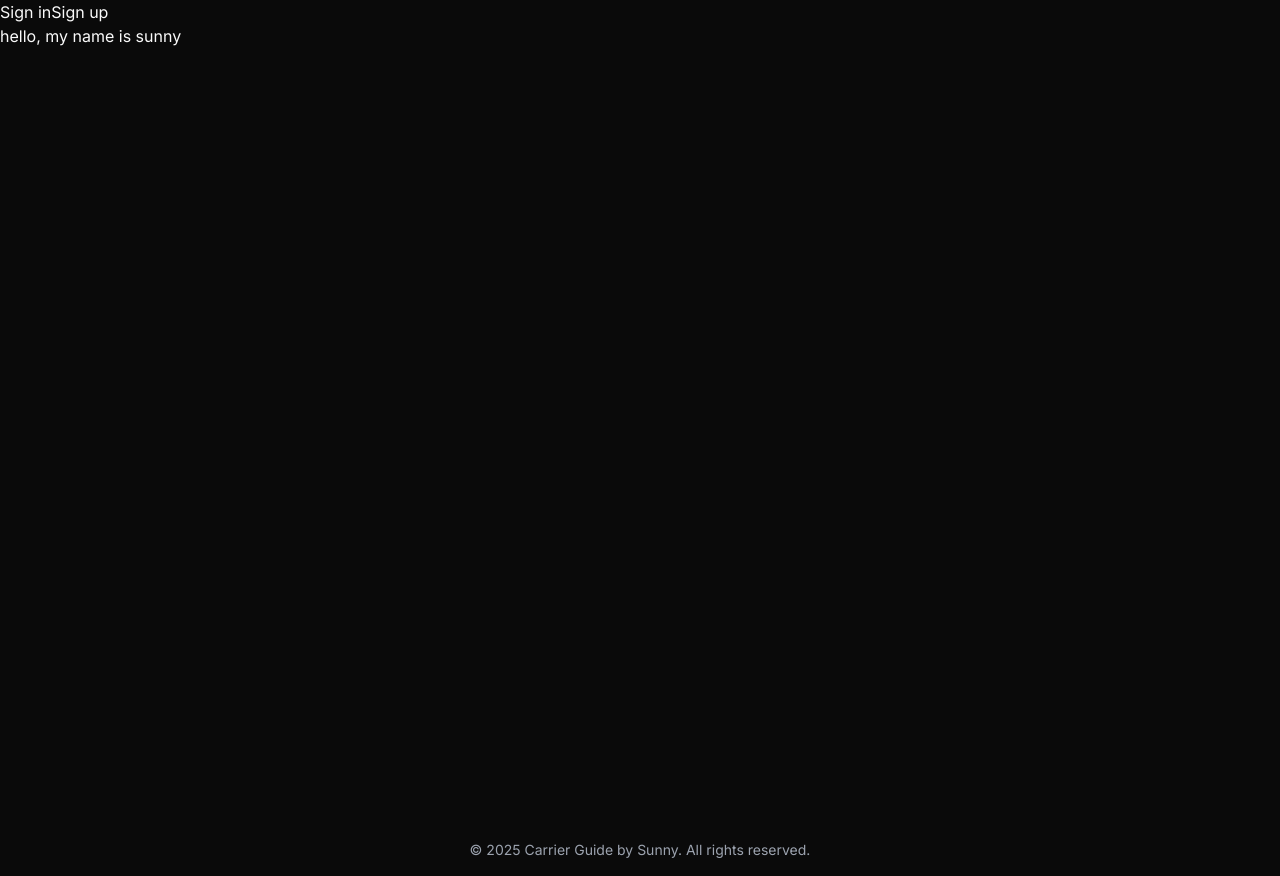
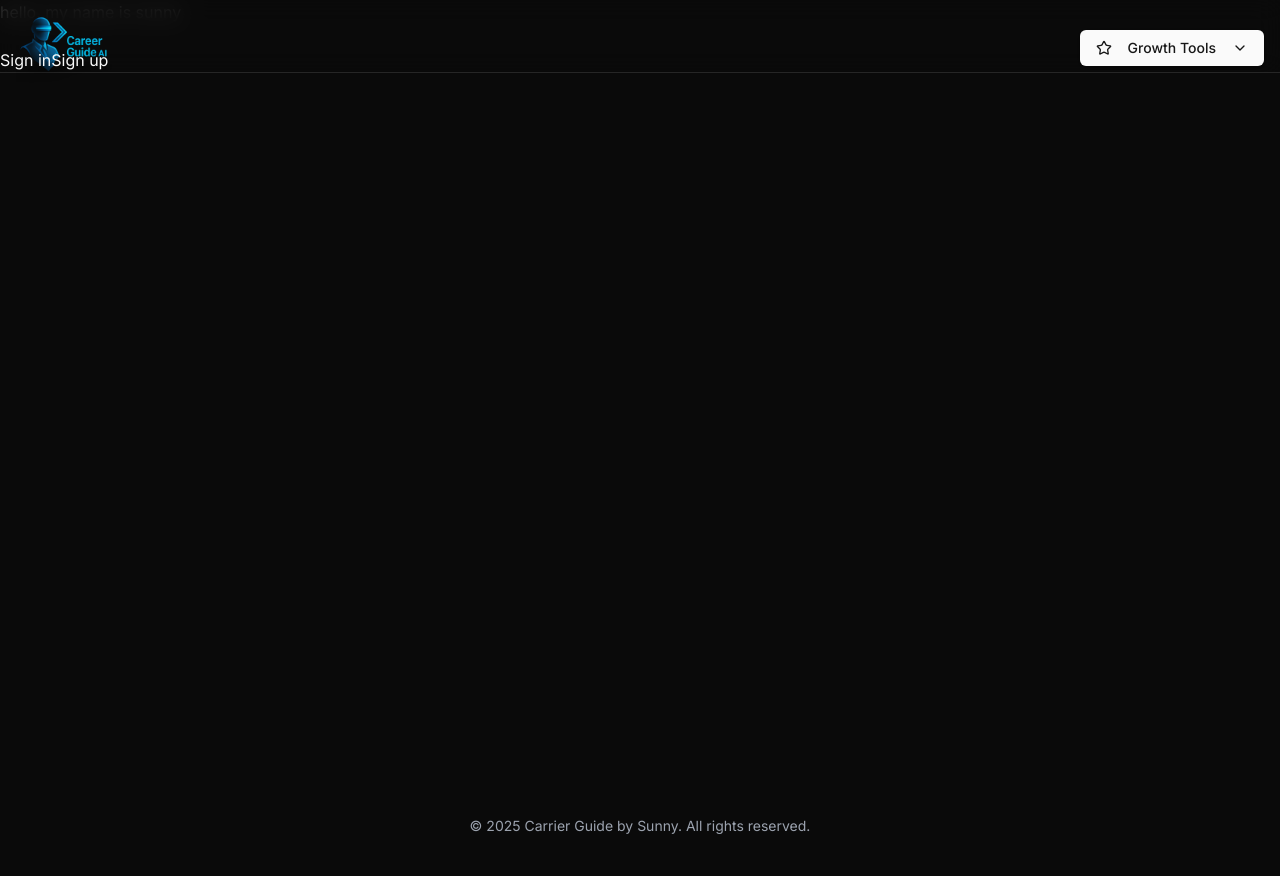
Before and after one commit to iamsnyg/CarrierGuidBySunnyAndAi, a Next.js app: page / in a window 1280 px wide. After the commit the page ends 852 px from the top, so only its background shows below. Built offline with nearby package versions, Linux system fonts and the light colour scheme; no server answers.

Commit message:
Refactor code structure for improved readability and maintainability

```diff
--- a/components/header.jsx
+++ b/components/header.jsx
@@ -1,9 +1,55 @@
 import React from 'react'
 import { SignedIn, SignedOut, SignInButton, SignUpButton, UserButton } from '@clerk/nextjs'
+// import { Header } from '@radix-ui/react-accordion'
+import Link from 'next/link'
+import Image from 'next/image'
+import { Button } from './ui/button'
+import { ChevronDown, FileText, LayoutDashboard, StarIcon } from 'lucide-react'
+import { DropdownMenu, DropdownMenuContent, DropdownMenuItem, DropdownMenuLabel, DropdownMenuSeparator, DropdownMenuTrigger } from './ui/dropdown-menu'
+
 
 function header() {
   return (
-      <div>
+    <header className='fixed top-0 w-full z-50 border-b bg-background/80 backdrop-blur-md supports-[backdrop-f]:bg-background/80'>
+      <nav className='container mx-auto px-4 pt-12 h-12 flex items-center justify-between'>
+        <Link href="/" >
+          <Image src="/logo.png" alt="Logo" width={60} height={60}
+          className='h-32 py-4 w-auto object-contain'
+          />
+        </Link>
+
+        <div className='flex items-center space-x-4 md:space-x-4'>
+          <SignedIn>
+            <Link href={"/dashboard"}>
+              <Button>
+                <LayoutDashboard className='mr-2 h-4 w-4' />
+                <span className='hidden md:block'>Dashboard</span>
+              </Button>
+            </Link>
+          </SignedIn>
+
+          <DropdownMenu>
+            <DropdownMenuTrigger asChild>
+              <Button>
+                  <StarIcon className='mr-2 h-4 w-4' />
+                  <span className='hidden md:block'>Growth Tools</span>
+                  <ChevronDown className='ml-2 h-4 w-4' />
+              </Button>
+            </DropdownMenuTrigger>
+            <DropdownMenuContent>
+              <DropdownMenuItem>
+                <Link href={"/ai-career-guide"}>
+                  <FileText className='h-4 w-4' />
+                  <span className=''>Build Resume</span>
+                </Link>
+              </DropdownMenuItem>
+              <DropdownMenuItem>Billing</DropdownMenuItem>
+              <DropdownMenuItem>Team</DropdownMenuItem>
+            </DropdownMenuContent>
+          </DropdownMenu>
+        </div>
+
+      </nav>
         <SignedOut>
             <SignInButton />
             <SignUpButton />
@@ -11,7 +57,7 @@ function header() {
         <SignedIn>
             <UserButton />
         </SignedIn>
-    </div>
+    </header>
   )
 }
 
```
Also changed, not shown: public/logo.png (added).
